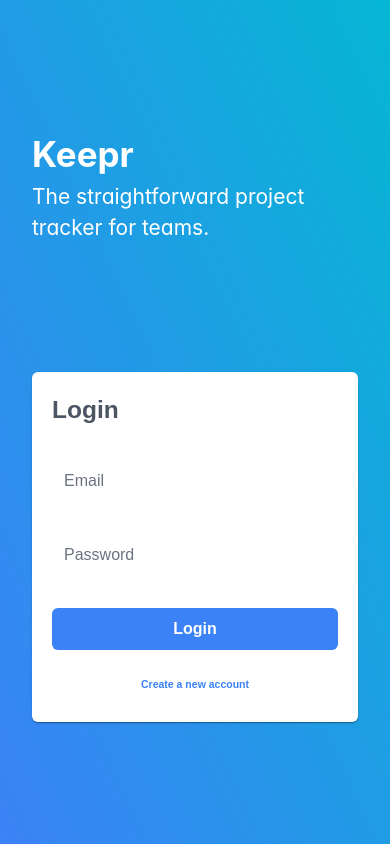
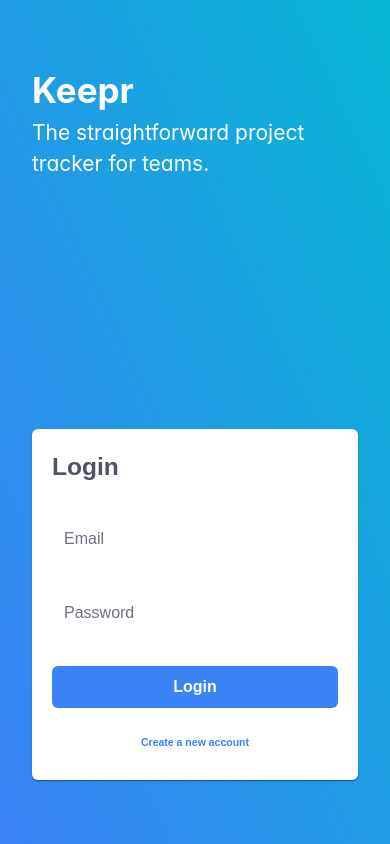
Before and after one commit to j-umbac/time-tracker-app, a Nuxt app: page /login in a window 390 px wide. Built offline with nearby package versions, Linux system fonts and the light colour scheme; no server answers; a web font is replaced by a local one.

Commit message:
ui: fix login layout on mobile

```diff
--- a/src/components/topbar.vue
+++ b/src/components/topbar.vue
@@ -1,5 +1,5 @@
 <template>
-    <div class="flex h-[70px] justify-between py-8 items-center mx-4 sm:mx-auto">
+    <div class="flex h-[70px] justify-between py-8 items-center mx-auto">
         <h2 class="text-h2 font-bold sm:block">
             <NuxtLink to="/">
                 Keepr
--- a/src/pages/login.vue
+++ b/src/pages/login.vue
@@ -1,10 +1,10 @@
 <template>
-    <div class="flex h-[100dvh] sm:flex-row flex-col sm:justify-between justify-between container mx-auto">
-        <div class="mx-8 my-32 sm:my-auto">
+    <div class="flex min-h-[100dvh] h-fit sm:flex-row flex-col sm:justify-between justify-between container mx-auto">
+        <div class="mx-8 my-16 sm:my-auto">
             <h1 class="text-h1 font-bold text-on-primary font-inter">Keepr</h1>
             <p class="text-h4 text-on-primary font-inter">The straightforward project tracker for teams.</p>
         </div>
-        <LoginCard class="mx-8 mb-32 sm:mx-1 sm:my-auto sm:h-fit sm:w-96"></LoginCard>
+        <LoginCard class="mx-8 mb-16 sm:mx-1 sm:my-auto sm:h-fit sm:w-96"></LoginCard>
     </div>
 </template>
 
```
